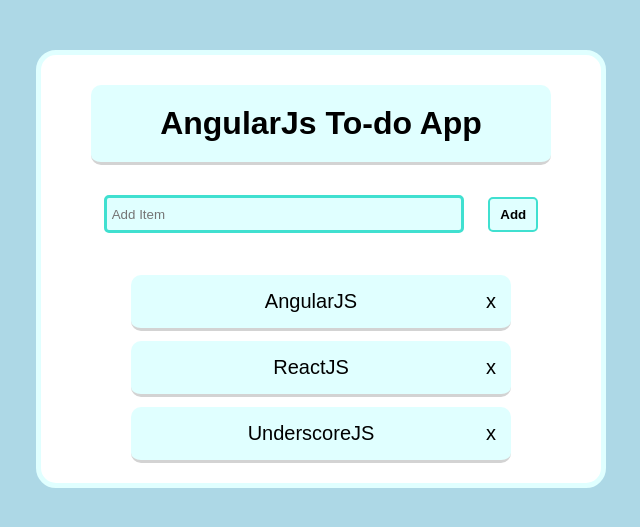
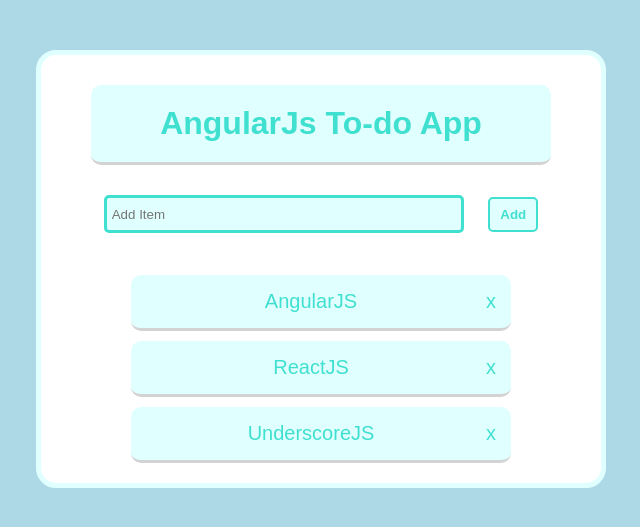
Before and after one commit to vuckrishna/vuckrishna.github.io, a PHP site: page / in a window 1280 px wide. Shown: the top 527 px of the page, without its empty margins (319-959 px from the left). Run offline with PHP 8.4, Linux system fonts and the light colour scheme; some libraries are stand-ins or nearby versions.

Commit message:
Update style.css

```diff
--- a/todoapp-angularjs/style.css
+++ b/todoapp-angularjs/style.css
@@ -20,12 +20,12 @@
     margin: 30px 20px;
     border-radius: 10px;
     border-bottom: 3px solid lightgrey;
-    color: black;
+    color: turquoise;
 }
 ul {
     list-style: none;
     font-size: 20px;
-    color: black;
+    color: turquoise;
     margin-left: -40px;
     margin-bottom: 20px;
 }
@@ -67,5 +67,5 @@
     font-weight: 700;
     background-color: lightcyan;
     border: 2px solid turquoise;
-    color: black;
+    color: turquoise;
 }
```
